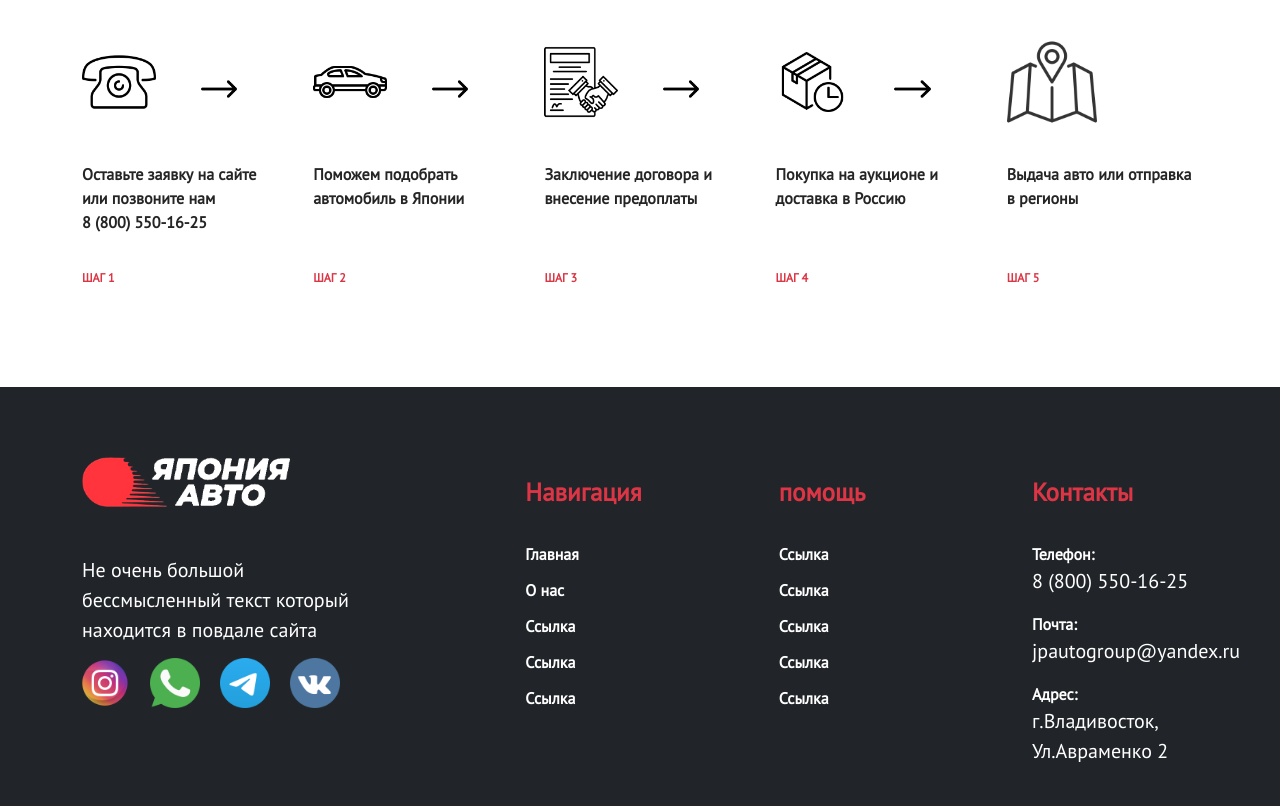
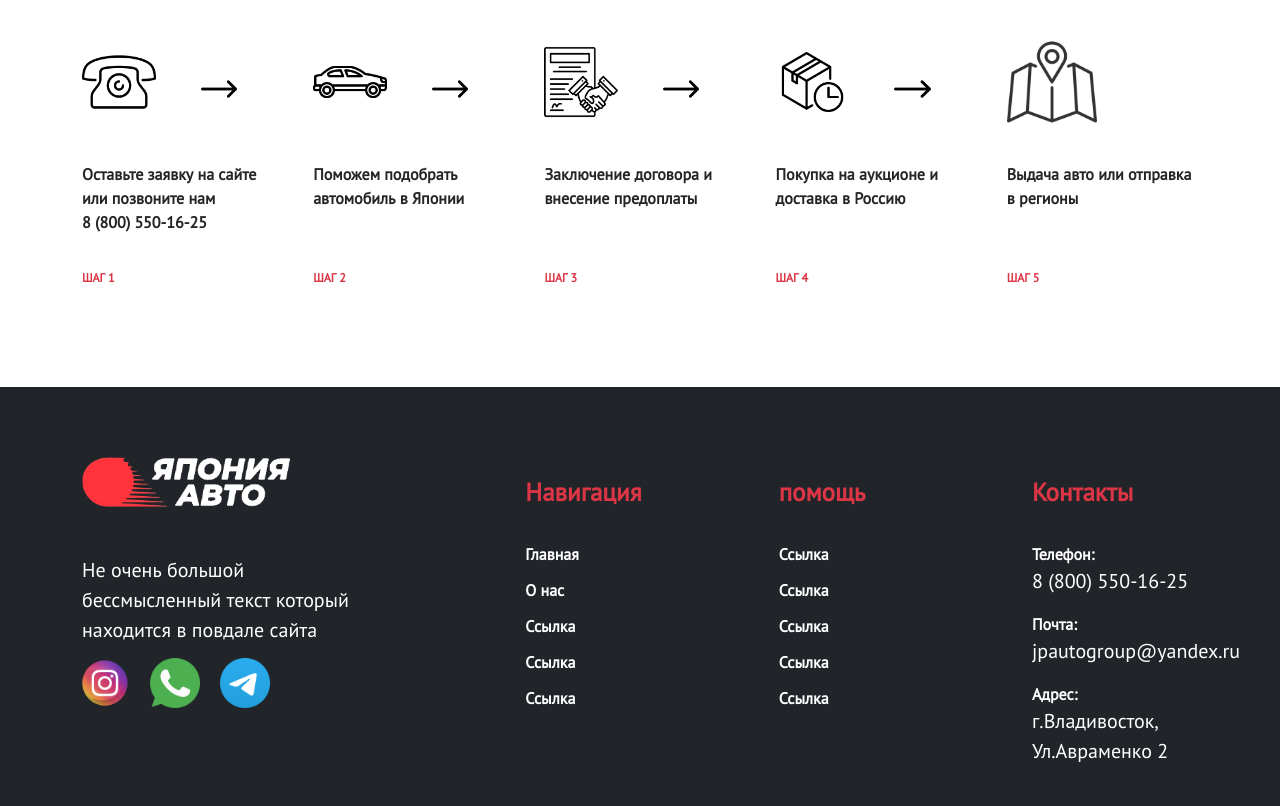
Before and after one commit to SadGhost993/japan-auto, a website: page index.html in a window 1280 px wide. Shown: the part 4054-4860 px from the top of the page. Drawn offline with Linux system fonts and the light colour scheme.

Commit message:
delete link vk in the footer

```diff
--- a/index.html
+++ b/index.html
@@ -875,7 +875,6 @@
                             <li><a href=""><img src="img/free-icon-instagram-2626270.png" class="footer_icon"></a></li>
                             <li><a href=""><img src="img/whatsapp.png" class="footer_icon"></a></li>
                             <li><a href=""><img src="img/telegram.png" class="footer_icon"></a></li>
-                            <li><a href=""><img src="img/vk.png" class="footer_icon"></a></li>
                         </ul>
                     </div>
                 </div>
```
